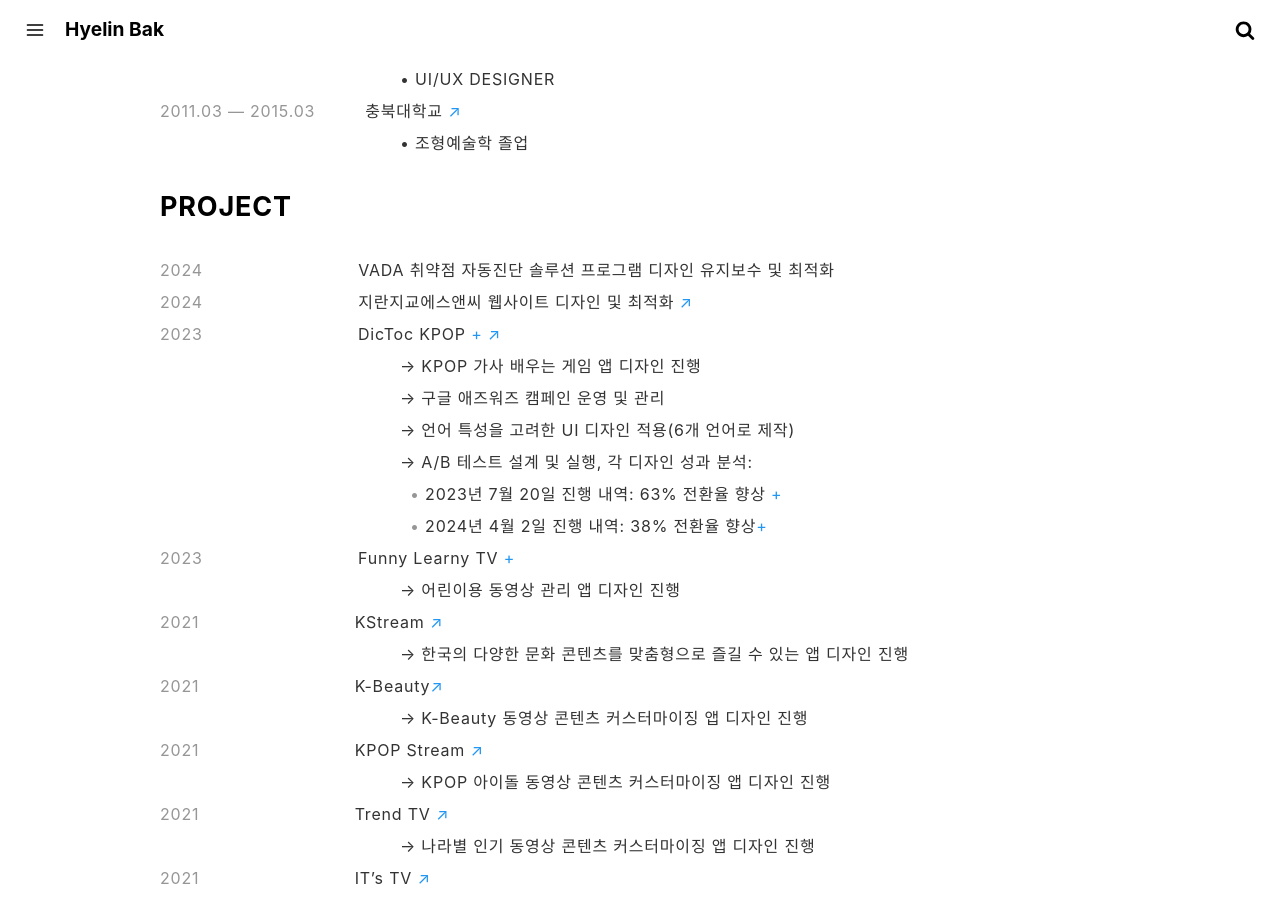
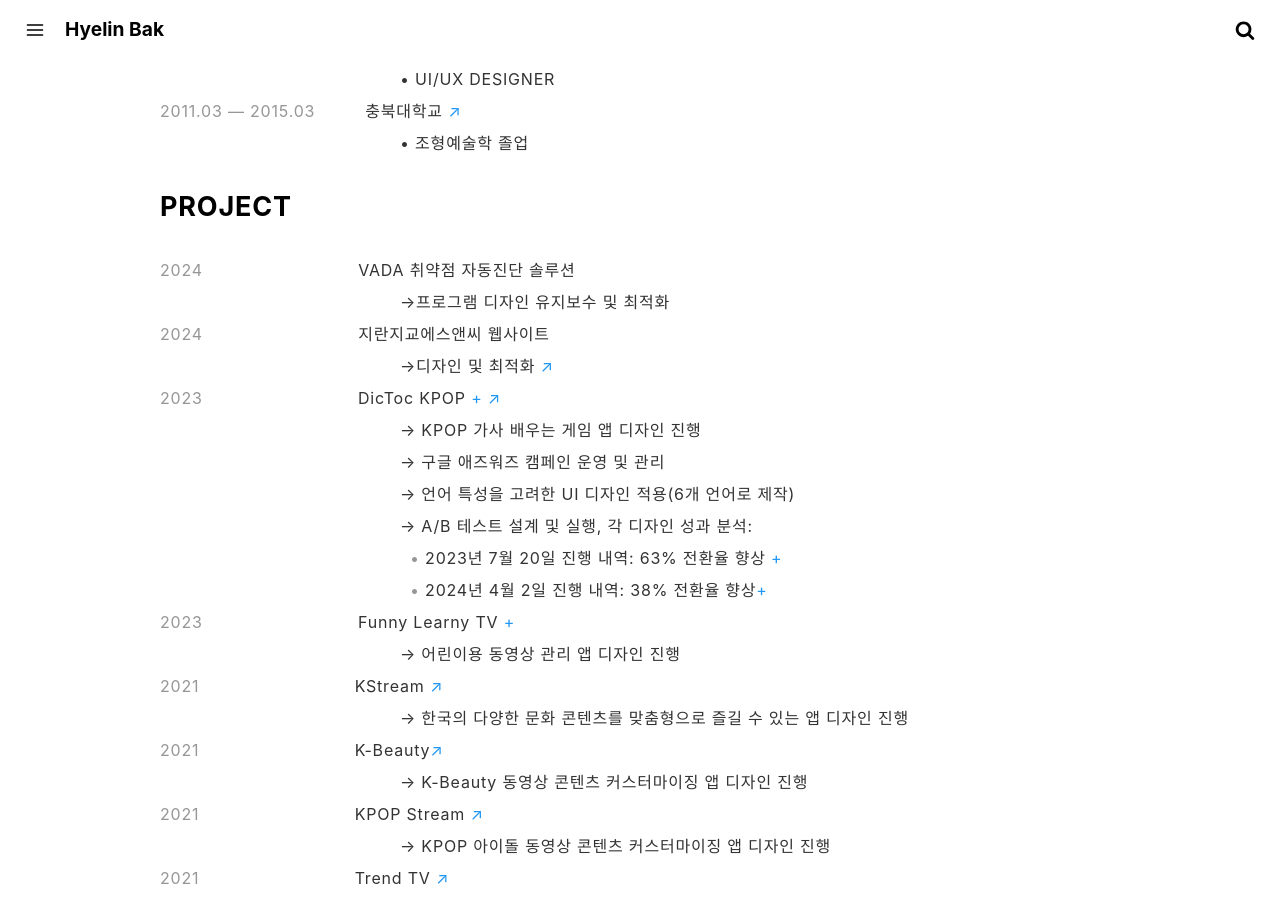
Before and after one commit to crazyjamy/crazyjamy.github.io, a Jekyll site: the page built from about.md, in a window 1280 px wide and 900 px high, scrolled down 591 px. Built offline with Jekyll 4.4.1, drawn with Linux system fonts in a browser that asks for light colours.

Commit message:
Update about.md

```diff
--- a/about.md
+++ b/about.md
@@ -27,8 +27,10 @@
 <span style="margin-left: 240px;"> • 조형예술학 졸업</span>
 
 ### PROJECT
-<span style="color: #969696;"> 2024 </span><span style="margin-left: 150px;"> VADA 취약점 자동진단 솔루션 프로그램 디자인 유지보수 및 최적화 </span>
-<span style="color: #969696;"> 2024 </span><span style="margin-left: 150px;"> 지란지교에스앤씨 웹사이트 디자인 및 최적화 <a href="https://www.jiransnc.com" target="_blank">↗</a> </span>
+<span style="color: #969696;"> 2024 </span><span style="margin-left: 150px;"> VADA 취약점 자동진단 솔루션</span>
+<span style="margin-left: 240px;"> →프로그램 디자인 유지보수 및 최적화 </span>
+<span style="color: #969696;"> 2024 </span><span style="margin-left: 150px;"> 지란지교에스앤씨 웹사이트</span>
+<span style="margin-left: 240px;"> →디자인 및 최적화 <a href="https://www.jiransnc.com" target="_blank">↗</a> </span>
 <span style="color: #969696;"> 2023 </span><span style="margin-left: 150px;"> DicToc KPOP [+](../kpoplyricsgame/) <a href="https://play.google.com/store/search?q=dictoc&c=apps" target="_blank">↗</a></span>
 <span style="margin-left: 240px;"> → KPOP 가사 배우는 게임 앱 디자인 진행</span>
 <span style="margin-left: 240px;"> → 구글 애즈워즈 캠페인 운영 및 관리</span>
```
